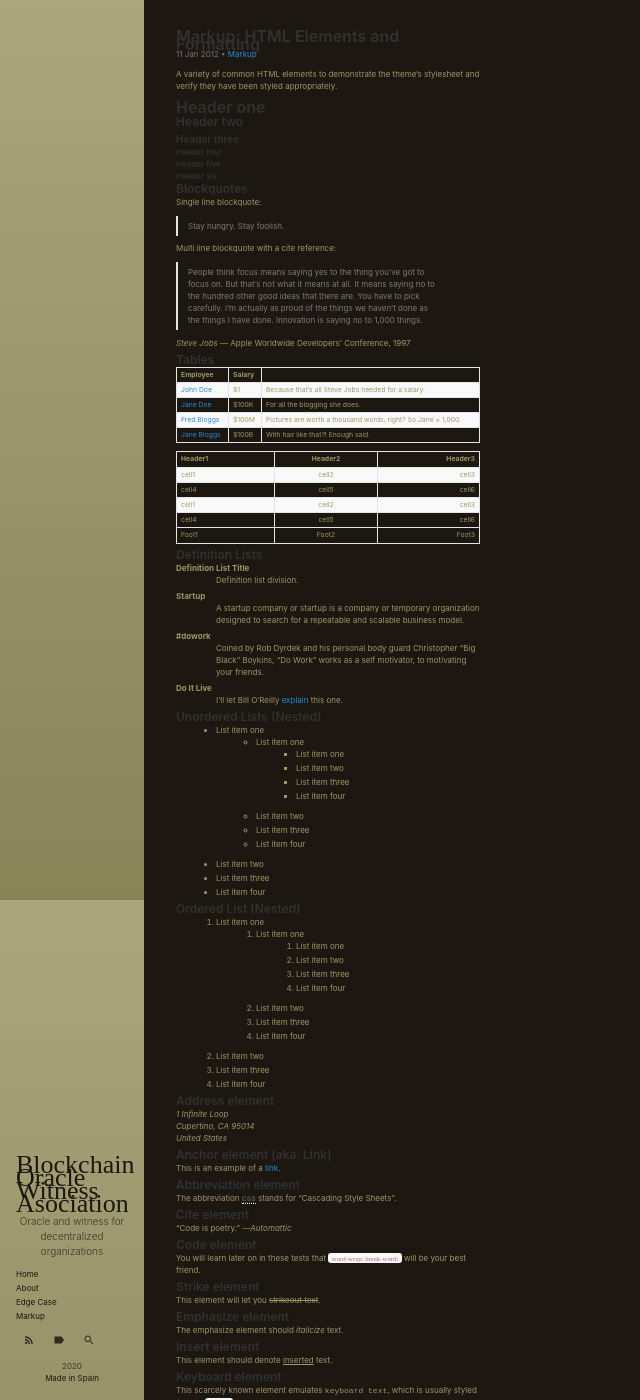
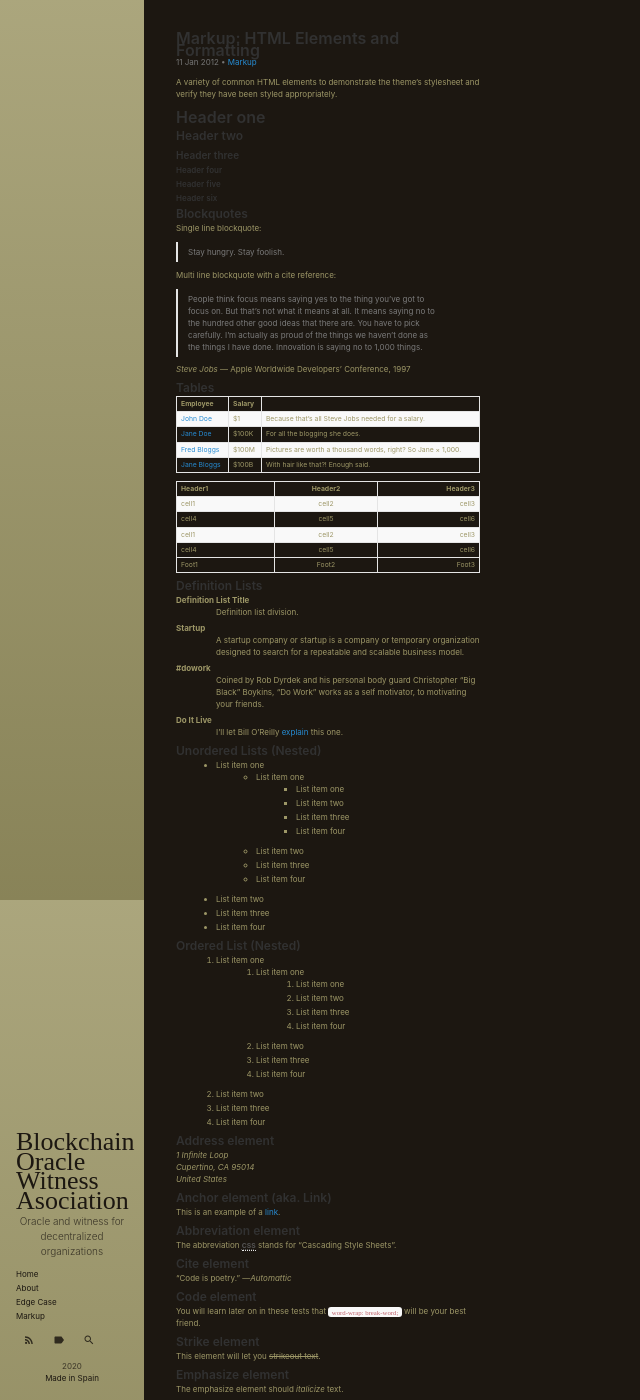
Before and after one commit to bronxi47/bowa, a Jekyll site: the page built from _posts/2012-01-11-markup-html-elements-and-formatting.md, in a window 1280 px wide and 1400 px high. Shown: the whole window, without its empty margins (0-640 px from the left). Built offline with Jekyll 4.4.1, drawn with Linux system fonts in a browser that asks for light colours; some web fonts are replaced.

Commit message:
Update _type.scss

```diff
--- a/_sass/hydeout/_type.scss
+++ b/_sass/hydeout/_type.scss
@@ -11,7 +11,7 @@
 .site-title {
   color: $heading-color;
   font-weight: 600;
-  line-height: 0.50;
+  line-height: 0.75;
   margin-bottom: $heading-spacing;
   text-rendering: optimizeLegibility;
 }
```
